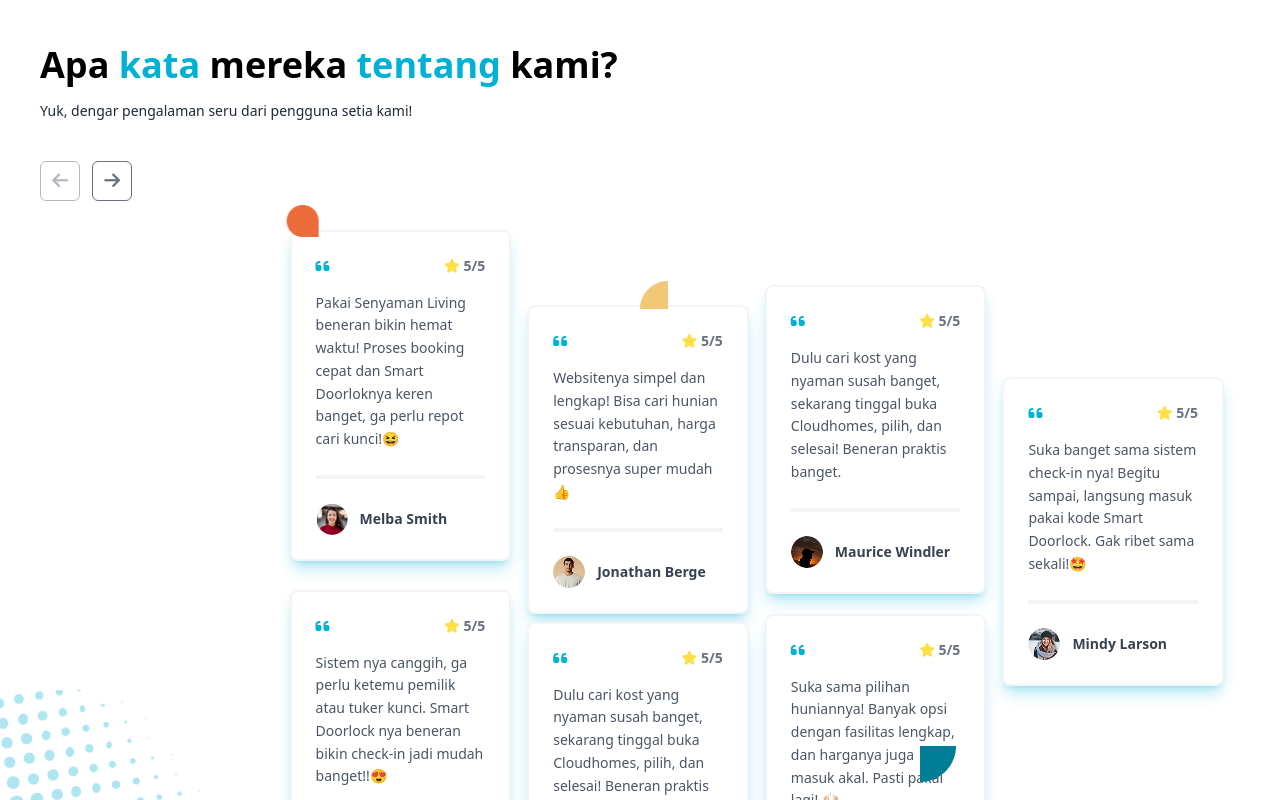
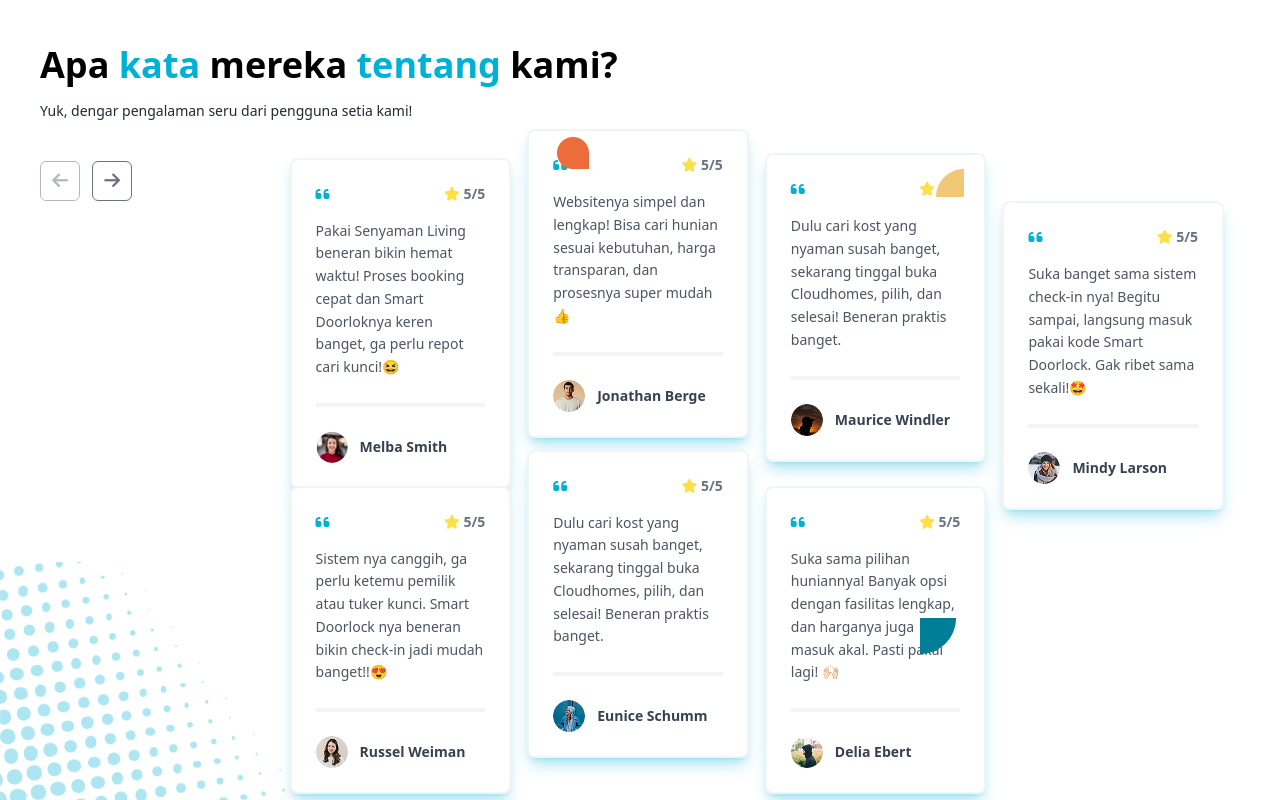
Before and after one commit to syahdew0/template_compro_psg_fe_3, a Vue app: page / in a window 1280 px wide. Shown: the part 3620-4420 px from the top of the page. Built offline with nearby package versions, Linux system fonts and the light colour scheme.

Commit message:
update responsif review

```diff
--- a/src/components/promoPage.vue
+++ b/src/components/promoPage.vue
@@ -72,16 +72,16 @@
     </div>
  <!-- Grid Testimonial -->
 <div class="relative mt-0 flex lg:justify-end lg:items-end lg:mb-0 px-4 z-40">
-  <div class="grid grid-cols-1 md:grid-cols-2 lg:grid-cols-4 gap-4 place-items-center w-4/5 transition-transform duration-300 ease-in-out">
+  <div class="grid grid-cols-1 md:grid-cols-2 lg:grid-cols-4 gap-4 place-items-center lg:w-4/5 mb-2 transition-transform duration-300 ease-in-out">
 
     <!-- Elemen Dekoratif -->
-<div class="absolute lg:top-1 lg:left-1/4 transform -translate-x-1/3 w-40 h-40 hidden lg:block">
+<div class="absolute lg:-top-16 lg:left-38 transform -translate-x-3/4 w-40 h-40 hidden lg:block z-40">
       <img src="@/assets/elemen3.png" alt="Elemen dekoratif">
     </div>
-    <div class="absolute lg:right-20 lg:bottom-6 lg:-translate-x-1/2 w-40 h-40 hidden lg:block">
+    <div class="absolute lg:right-20 lg:bottom-6 lg:-translate-x-1/2 w-40 h-40 hidden lg:block z-40">
       <img src="@/assets/elemen4.png" alt="Elemen dekoratif">
     </div>
-    <div class="absolute top-0 lg:right-1/3 transform -translate-x-1/4 lg:top-20  w-40 h-40 hidden lg:block">
+    <div class="absolute top-0 lg:right-36 transform translate-x-1/5 lg:-top-8  w-40 h-40 hidden lg:block z-40">
       <img src="@/assets/elemen5.png" alt="Elemen dekoratif">
     </div>
     <!-- Testimonial Cards -->
@@ -277,19 +277,23 @@
       navigator.clipboard.writeText(this.promoCode);
       alert("Kode promo disalin: " + this.promoCode);
     },
-    gridClasses(index) {
-      if (this.windowWidth >= 1024) {
-        if (index % 6 === 0) return "-mt-24";
-    if (index % 6 === 1) return "mt-8";
-    if (index % 6 === 2) return "-mt-2";
-    if (index % 6 === 3) return "mt-44";
-    if (index % 6 === 4) return "-mt-36";
-    if (index % 6 === 5) return "-mt-20";
-      } else if (this.windowWidth >= 768) {
-        return "mt-1";
-      }
-      return "mt-1";
-    },
+    gridClasses(index, totalItems) {
+    if (this.windowWidth >= 1024) {
+    if (index % 7 === 0) return "-mt-16";
+    if (index % 7 === 1) return "-mt-36";
+    if (index % 7 === 2) return "-mt-24";
+    if (index % 7 === 3) return "mt-26";
+    if (index % 7 === 4) return "-mt-10";
+    if (index % 7 === 5) return "-mt-28";
+    if (index % 7 === 6) return "-mt-10";
+
+    // Tambahkan margin kiri untuk 3 elemen terakhir
+    if (index >= totalItems - 3) return "-ml-10";
+  } else if (this.windowWidth >= 768) {
+    return "mt-4";
+  }
+  return "mt-1";
+}
   },
   mounted() {
     window.addEventListener("resize", this.updateWindowSize);
```
